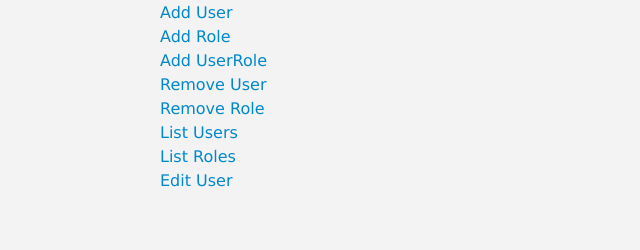
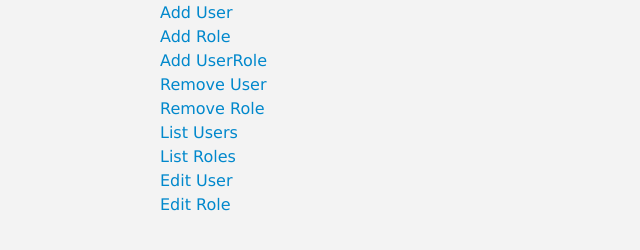
Before and after one commit to AgtLucas/ejb, a plain HTML site: page DeltaEJB-war/web/index.html in a window 1280 px wide. Shown: the part 100-350 px from the top of the page, without its empty margins (0-640 px from the left). Drawn offline with Linux system fonts and the light colour scheme.

Commit message:
Update index

```diff
--- a/DeltaEJB-war/web/index.html
+++ b/DeltaEJB-war/web/index.html
@@ -18,6 +18,7 @@
                 <li><a href="listuser">List Users</a></li>
                 <li><a href="listrole">List Roles</a></li>
                 <li><a href="edituser">Edit User</a></li>
+                <li><a href="editrole">Edit Role</a></li>
             </ul>
         </div>
     </body>
```
